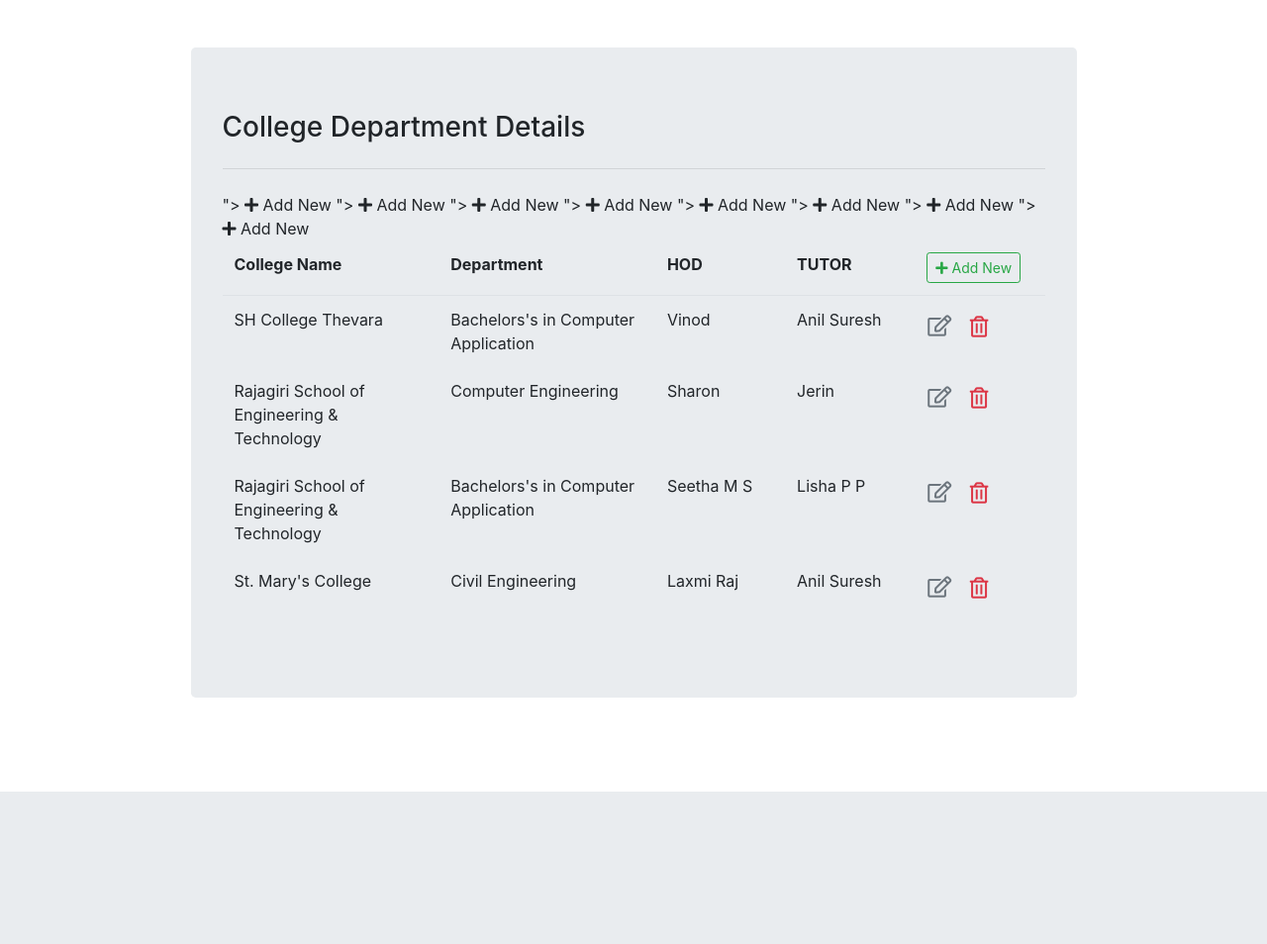
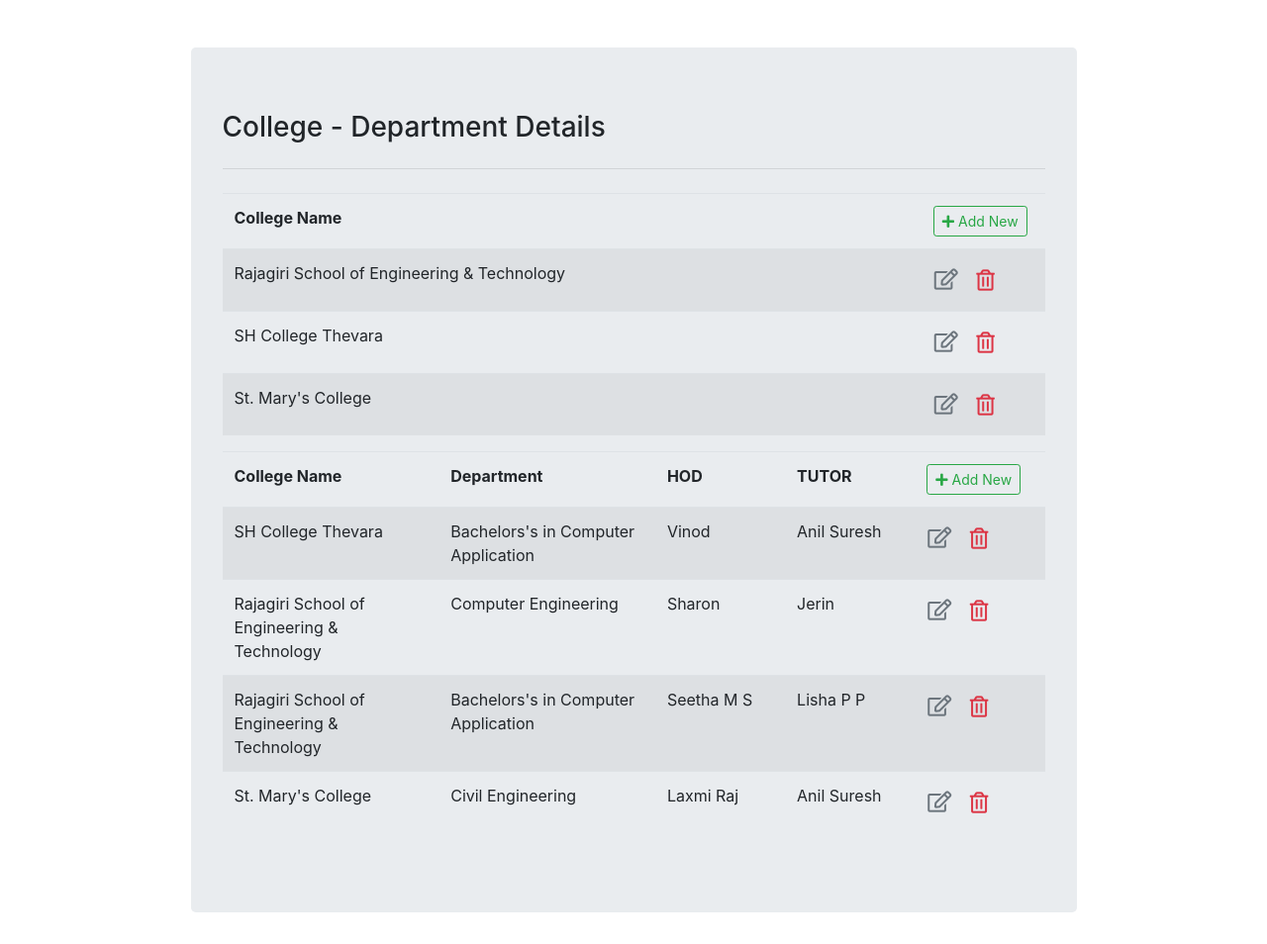
Before and after one commit to ajayalexkp/college_department, a Django app: page /list/ in a window 1280 px wide. Shown: the whole page at 99% size. Before the commit the page ends 800 px from the top, so only its background shows below. Run offline with Django 3.2, Linux system fonts and the light colour scheme; data comes from the database, SQL or seed files in the repository; both versions use the stored data as it was after the commit; some libraries are stand-ins or nearby versions.

Commit message:
Add files via upload

```diff
--- a/app01/models.py
+++ b/app01/models.py
@@ -13,8 +13,8 @@ class College(models.Model):
 class Department(models.Model):
     college_name = models.ForeignKey(College, on_delete=models.CASCADE)
     department_name = models.CharField(max_length=100)
-    head_of_department = models.CharField(max_length=60)
-    tutor = models.CharField(max_length=50)
+    head_of_department = models.CharField(max_length=100)
+    tutor = models.CharField(max_length=100)
 
     def __str__(self):
         return self.department_name
--- a/app01/urls.py
+++ b/app01/urls.py
@@ -3,7 +3,25 @@ from . import views
 
 urlpatterns = [
     path('', views.department_form, name='details_insert'),
+    path('college/', views.college_form, name='college_insert'),
+    path('college/<int:id>/', views.college_form, name='college_update'),
+    path('college/delete/<int:id>/', views.clg_delete, name='delete_college'),
     path('<int:id>/', views.department_form, name='details_update'),
     path('delete/<int:id>/', views.delete, name='delete'),
-    path('list/', views.department_list, name='list')
+    path('list/', views.department_list, name='list'),
+
+
+
+
+
+
+
+
+
+
+
+    # path('college/', views.college_form, name='college_insert'),
+    # path('college/<int:id>/', views.college_form, name='details_update'),
+    # path('college/delete/<int:id>/', views.delete_college, name='delete_college'),
+    # path('list/college', views.college_list, name='list_college')
 ]
--- a/app01/views.py
+++ b/app01/views.py
@@ -1,31 +1,51 @@
 from django.shortcuts import render, redirect
-from .forms import CollegeForm
+from .forms import DepartmentForm, CollegeForm
 from .models import *
 
 # Create your views here.
 
 
 def department_list(request):
-    context = {'department_list': Department.objects.all()}
+    context = {'department_list': Department.objects.all(), 'clg_list': College.objects.all()}
     return render(request, 'list.html', context)
 
 
 def department_form(request, id=0):
     if request.method == "GET":
+        if id == 0:                                                                                     #insert_operation
+            dept_form = DepartmentForm()
+        else:                                                                                           #update_operation
+            department = Department.objects.get(pk=id)
+            dept_form = DepartmentForm(instance=department)
+
+        return render(request, 'dept_form.html', {'dept_form': dept_form})
+    else:
         if id == 0:
-            form = CollegeForm()
+            dept_form = DepartmentForm(request.POST)
         else:
             department = Department.objects.get(pk=id)
-            form = CollegeForm(instance=department)
-        return render(request, 'form.html', {'form': form})
+            dept_form = DepartmentForm(request.POST, instance=department)
+        if dept_form.is_valid():
+            dept_form.save()
+        return redirect('/list')
+
+
+def college_form(request, id=0):
+    if request.method == "GET":
+        if id == 0:
+            clg_form = CollegeForm()
+        else:
+            college = College.objects.get(pk=id)
+            clg_form = CollegeForm(instance=college)
+        return render(request, 'clg_form.html', {'clg_form': clg_form})
     else:
         if id == 0:
-            form = CollegeForm(request.POST)
+            clg_form = CollegeForm(request.POST)
         else:
-            department = Department.objects.get(pk=id)
-            form = CollegeForm(request.POST, instance=department)
-        if form.is_valid():
-            form.save()
+            college = College.objects.get(pk=id)
+            clg_form = CollegeForm(request.POST, instance=college)
+        if clg_form.is_valid():
+            clg_form.save()
         return redirect('/list')
 
 
@@ -33,3 +53,9 @@ def delete(request, id):
     department = Department.objects.get(pk=id)
     department.delete()
     return redirect('/list')
+
+
+def clg_delete(request, id):
+    college = College.objects.get(pk=id)
+    college.delete()
+    return redirect('/list')
--- a/college/settings.py
+++ b/college/settings.py
@@ -38,10 +38,8 @@ INSTALLED_APPS = [
     'django.contrib.messages',
     'django.contrib.staticfiles',
     'app01',
-    'crispy_forms'
 ]
 
-CRISPY_TEMPLATE_PACK = 'bootstrap4'
 
 MIDDLEWARE = [
     'django.middleware.security.SecurityMiddleware',
--- a/templates/base.html
+++ b/templates/base.html
@@ -15,7 +15,7 @@
     <div class="container">
         <div class="col-md-10 offset-md-1 mt-5">
             <div class="jumbotron">
-                <h3 class="display-8">College Department Details</h3>
+                <h3 class="display-8">College - Department Details</h3>
                 <hr class="my-4">
                 {% block content %}
                 {% endblock content %}
--- a/templates/list.html
+++ b/templates/list.html
@@ -1,8 +1,38 @@
 {% extends "base.html" %}
 
+{% block content %}
 
-{% block content %}
-<table class="table table-borderless">
+<table class="table table-striped">
+    <thead class="border-bottom font-weight-bold">
+        <tr>
+            <td>College Name</td>
+            <td width="15%">
+                <a href="{%url 'college_insert' %}" class="btn btn-outline-success btn-sm">
+                    <i class="fas fa-plus"></i> Add New
+                </a>
+            </td>
+        </tr>
+    </thead>
+    <tbody>
+        {% for n in clg_list %}
+            <tr>
+                <td>{{n.college_name}}</td>
+                <td>
+                    <a href="{% url 'college_update' n.id%}" class="btn text-secondary px-0">
+                        <i class="far fa-edit fa-lg"></i>
+                    </a>
+                    <form action="{% url 'delete_college' n.id%}" method="post" class="d-inline">
+                        {% csrf_token %}
+                        <button type="submit" class="btn">
+                            <i class="far fa-trash-alt fa-lg text-danger float-right"></i>
+                        </button>
+                    </form>
+                </td>
+            </tr>
+        {% endfor %}
+    </tbody>
+</table>
+<table class="table table-striped">
     <thead class="border-bottom font-weight-bold">
         <tr>
             <td width="25%">College Name</td>
@@ -17,12 +47,10 @@
         </tr>
     </thead>
     <tbody>
-        {% for n in department_list %}">
-                    <i class="fas fa-plus"></i> Add New
+        {% for n in department_list %}
             <tr>
                 <td>{{n.college_name}}</td>
-                <td>{{n.department_name}}</td>">
-                    <i class="fas fa-plus"></i> Add New
+                <td>{{n.department_name}}</td>
                 <td>{{n.head_of_department}}</td>
                 <td>{{n.tutor}}</td>
                 <td>
```
Also changed, not shown: app01/forms.py (+11 -2 lines), templates/clg_form.html (added, +22 -0 lines), templates/dept_form.html (added, +21 -0 lines), app01/migrations/0002_auto_20220816_0850.py (added), db.sqlite3.
